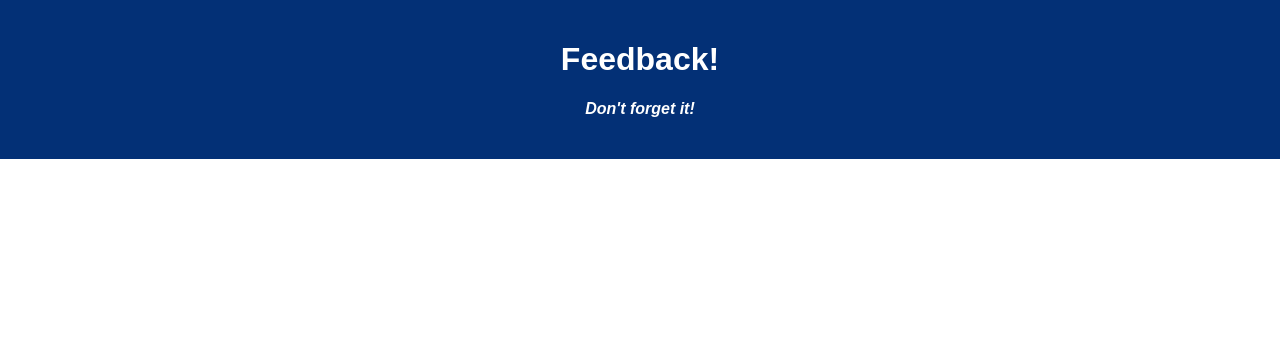
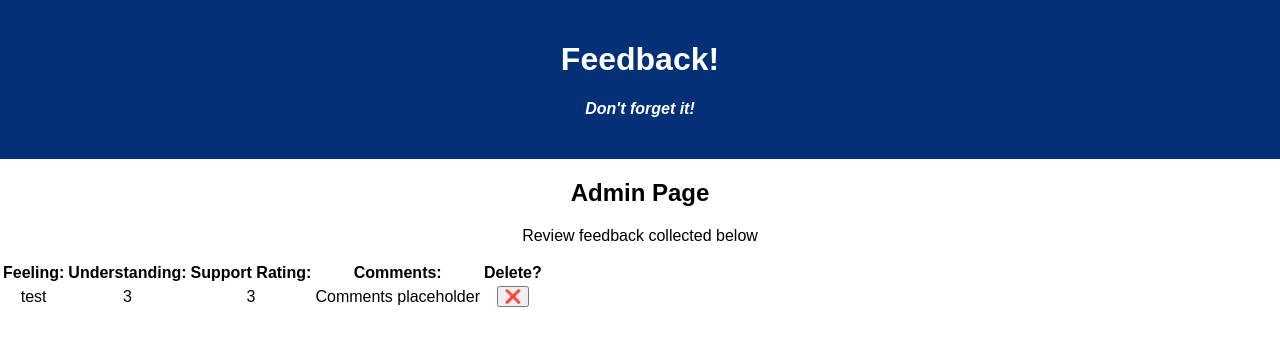
Before and after one commit to min-dles/weekend-redux-feedback-loop, a React (Create React App) app: page /#/admin in a window 1280 px wide. Shown: the top 346 px of the page. Built offline with nearby package versions, Linux system fonts and the light colour scheme; no server answers.

Commit message:
confirmed GET can fetch DB data

```diff
--- /dev/null
+++ b/src/components/Admin/Admin.jsx
@@ -0,0 +1,50 @@
+import { useEffect } from 'react';
+import axios from 'axios';
+
+function Admin() {
+
+    useEffect(() => {
+        fetchFeedbackData();
+    }, [])
+
+    const fetchFeedbackData = () => {
+        axios({
+            method: 'GET',
+            url: '/feedback/admin'
+        }).then((response) => {
+            const theFeedback = response.data;
+            console.log('GET call details:', theFeedback);
+        }).catch((error) => {
+            console.log('Error with GET axios call:', error);
+        })
+    }
+
+    return (
+        <div>
+            <h2>Admin Page</h2>
+            <p>Review feedback collected below</p>
+            <table>
+                <thead>
+                    <tr>
+                        <th>Feeling:</th>
+                        <th>Understanding:</th>
+                        <th>Support Rating:</th>
+                        <th>Comments:</th>
+                        <th>Delete?</th>
+                    </tr>
+                </thead>
+                <tbody>
+                    <tr>
+                        <td>test</td>
+                        <td>3</td>
+                        <td>3</td>
+                        <td>Comments placeholder</td>
+                        <td><button>❌</button></td>
+                    </tr>
+                </tbody>
+            </table>
+        </div>
+    )
+}
+
+export default Admin;
--- a/src/components/App/App.jsx
+++ b/src/components/App/App.jsx
@@ -4,6 +4,7 @@ import axios from 'axios';
 import './App.css';
 import Home from '../Home/Home.jsx';
 import Review from '../Review/Review.jsx';
+import Admin from '../Admin/Admin.jsx';
 
 function App() {
 
@@ -24,7 +25,9 @@ function App() {
         <Route exact path="/review">
           <Review />
         </Route>
-        <Route exact path="/admin"></Route>
+        <Route exact path="/admin">
+          <Admin />
+        </Route>
       </Router>
     </div>
   );
--- a/src/components/Home/Home.jsx
+++ b/src/components/Home/Home.jsx
@@ -1,9 +1,15 @@
 function Home() {
+
+    const handleClick = (event) => {
+        event.preventDefault();
+        console.log('Button was clicked');
+    }
+
     return (
         <div>
             <h2>START SURVEY:</h2>
             <p>Complete the feedback survey by answering all questions.</p>
-            <button>CONTINUE</button>
+            <button onClick={handleClick}>CONTINUE</button>
         </div>
     );
 }
```
Also changed, not shown: 2 other files (tests, documents, lock files or other folders).
